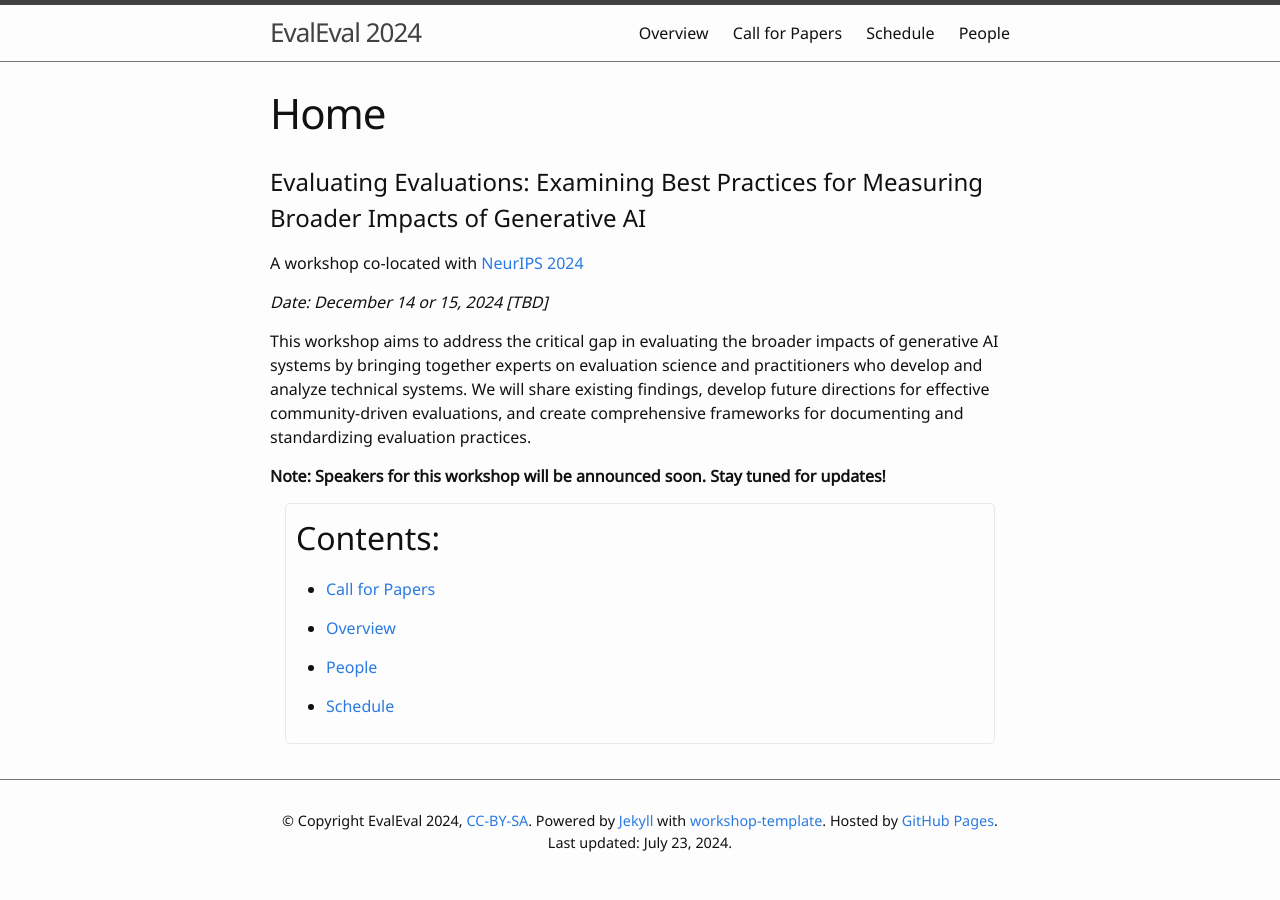
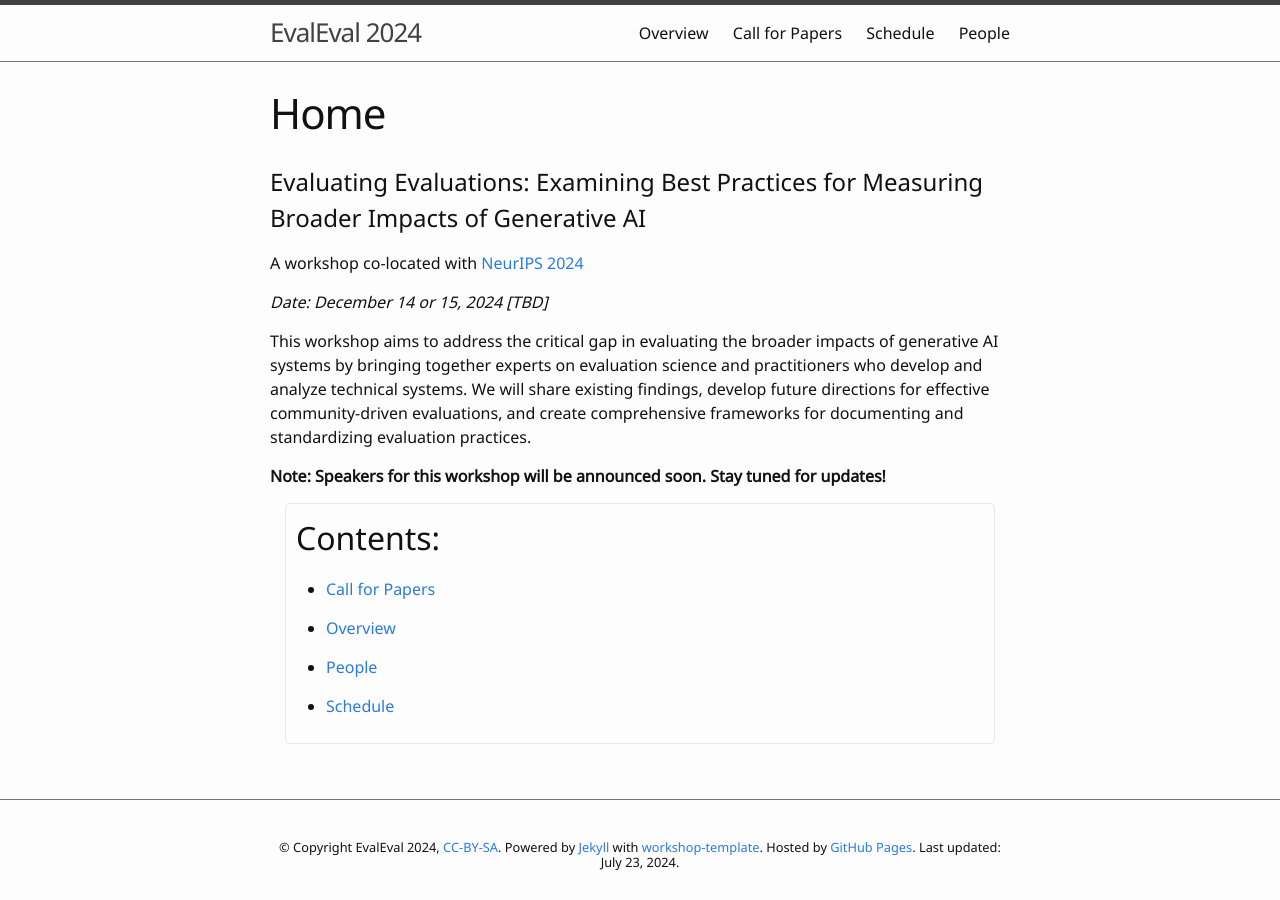
Before and after one commit to aaai-fidu-lab/aaai-fidu-lab.github.io, a Jekyll site: the page built from index.md, in a window 1280 px wide. Built offline with Jekyll 4.4.1, drawn with Linux system fonts in a browser that asks for light colours; our own code applies the rules of GitHub Pages for plain Markdown files.

Commit message:
Update custom.css

```diff
--- a/css/custom.css
+++ b/css/custom.css
@@ -10,17 +10,23 @@ html, body {
 }
 
 #content-wrap {
-  padding-bottom: 60px;  /* Footer height */
+  padding-bottom: 40px;  /* Reduced Footer height */
 }
 
 .site-footer {
   position: absolute;
   bottom: 0;
   width: 100%;
-  height: 60px;  /* Set the fixed height of the footer here */
+  height: 40px;  /* Reduced fixed height of the footer */
+}
+
+.site-footer .wrapper {
+  padding-top: 10px;
+  padding-bottom: 10px;
 }
 
 .footer-content {
   text-align: center;
-  font-size: 0.9em;
+  font-size: 0.8em;  /* Slightly reduced font size */
+  line-height: 1.2;  /* Tightened line height */
 }
```
